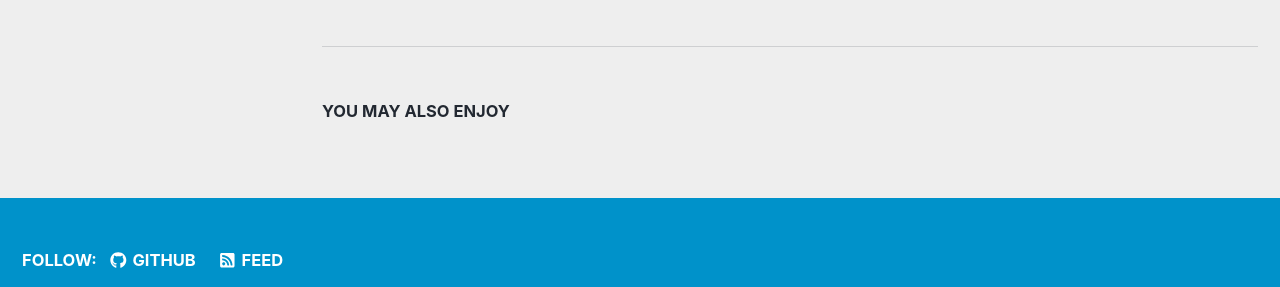
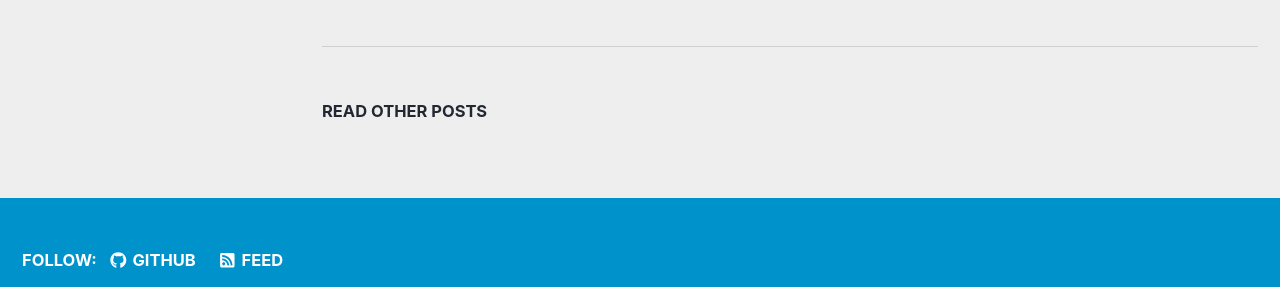
Before and after one commit to EnaSmoak/EnaSmoak.github.io, a Jekyll site: the page built from _posts/2018-01-28-perceptron.md, in a window 1280 px wide and 900 px high, scrolled down 6443 px. Shown: the part 547-834 px from the top of the window. Built offline with Jekyll 4.4.1, drawn with Linux system fonts in a browser that asks for light colours; nearby versions of some CDN libraries.

Commit message:
change "You may also enjoy" to "More Post"

```diff
--- a/_data/ui-text.yml
+++ b/_data/ui-text.yml
@@ -21,7 +21,7 @@ en: &DEFAULT_EN
   comments_label             : "Leave a Comment"
   comments_title             : "Comments"
   more_label                 : "Learn More"
-  related_label              : "You May Also Enjoy"
+  related_label              : "Read Other Posts"
   follow_label               : "Follow:"
   feed_label                 : "Feed"
   powered_by                 : "Powered by"
```
